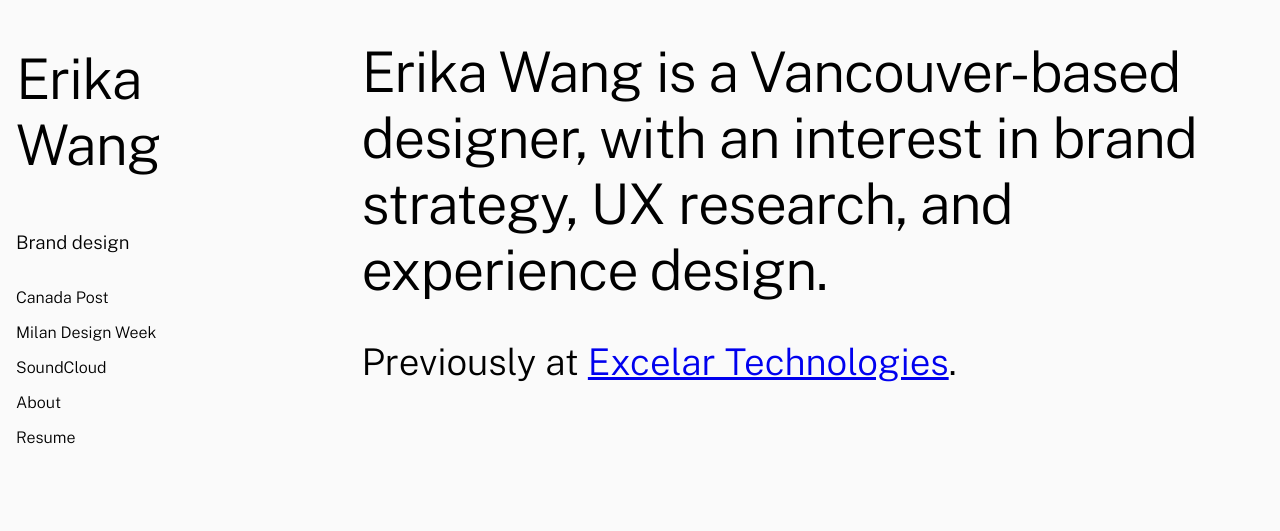
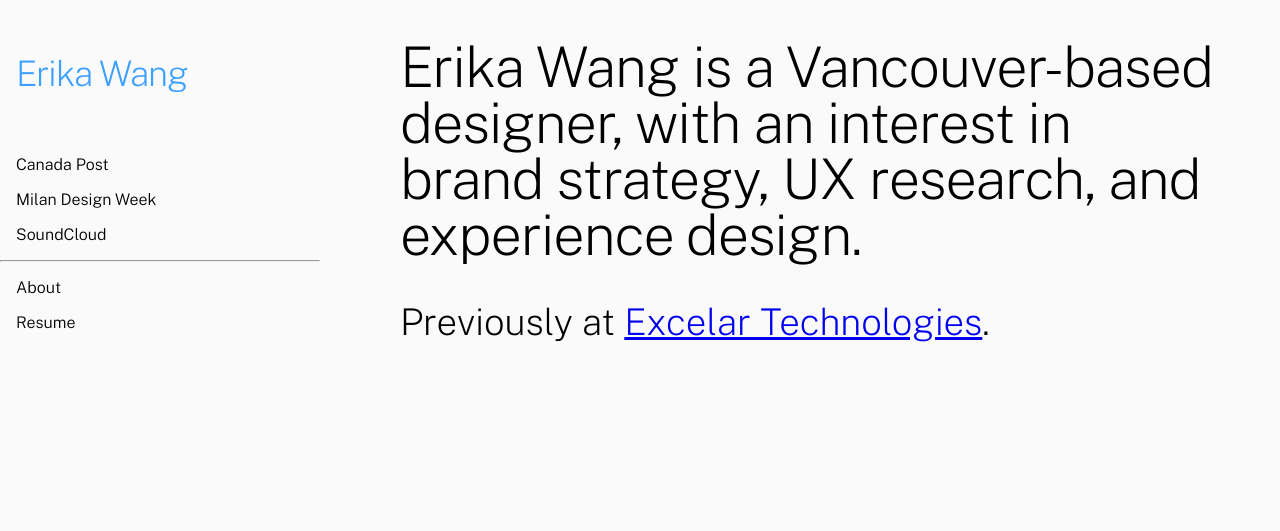
Before and after one commit to erikawawawa/erikawawawa.github.io, an Astro site: page / in a window 1280 px wide. Built offline with nearby package versions, Linux system fonts and the light colour scheme; Astro itself is replaced by a stand-in of ours.

Commit message:
fixing stuff

```diff
--- a/src/components/Navbar.astro
+++ b/src/components/Navbar.astro
@@ -7,18 +7,20 @@ const currentPath = pathname.slice(1); // remove the first "/"
 ---
 
 <ul>
-	<li><h1><a href="/">Erika Wang</a></h1></li>
-	<li><h3>
+	<li><h1 ><a class="blue" href="/">Erika Wang</a></h1></li>
+	<!-- <li><h3>
 	  Brand design
-	  </h3></li>
+	  </h3></li> -->
   <li><a class={currentPath === "carriersthatcare" ? "active" : ""} href="/carriersthatcare">Canada Post</a></li>
 	<li><a class={currentPath === "fuorisalone" ? "active" : ""} href="/fuorisalone">Milan Design Week</a></li>
 	<li><a class={currentPath === "sc-focus" ? "active" : ""} href="/sc-focus">SoundCloud</a></li>
 	<!-- <li><a><h3>
 	  Internship
 	  </h3></a></li>
-	<li><a href="/careflow">CareFlow</a></li> -->
-	<li><a class={currentPath === "about" ? "active" : ""} href="/about">
+
+      <li><a href="/careflow">CareFlow</a></li> -->
+	<hr>
+      <li><a class={currentPath === "about" ? "active" : ""} href="/about">
 	  About
 	  </a></li>
       <li><a href="https://drive.google.com/file/d/1nC4aRLPUDE3zWpH1NjcSoiwINQORwxyv/view?usp=drive_link"
--- a/src/layouts/Layout-May.astro
+++ b/src/layouts/Layout-May.astro
@@ -23,7 +23,7 @@ import Navbar from "../components/Navbar.astro";
 <body>
     <Navbar/>
 
-<main style="margin-left:27%;padding:1px 16px;height:1000px;">
+<main style="margin-left:30%;padding:1px 16px;height:1000px;">
     <slot />
 </main>
 </body>
@@ -73,6 +73,7 @@ import Navbar from "../components/Navbar.astro";
     line-height: 100%;
 }
 
+
     html {
     font-family: "Public Sans", sans-serif;
       /* font-family: "Noto Serif", serif; */
@@ -81,17 +82,28 @@ import Navbar from "../components/Navbar.astro";
       color: #000;
     }
 
+    .headline{
+    font-family: "Noto Serif", serif;
+    font-weight: 300;
+    line-height: 100%;
+}
     body {
       margin: 0;
     }
 
-    h1,h2,h3, p{
-        font-weight: 300;
+    h1,h2,h3{
+        font-weight: 200;
         letter-spacing: -2%;
-        max-width:96%;
+        max-width:95%;
+    }
 
+    p{
+        letter-spacing: -2%;
+        max-width:95%;
     }
+
     h1{
+        line-height: 100%;
         font-size: 3.5rem;
         letter-spacing: -1px;
     }
@@ -126,7 +138,6 @@ import Navbar from "../components/Navbar.astro";
     }
 
     li a.active {
-
       background-color: blue;
       color: white;
     }
@@ -143,4 +154,9 @@ import Navbar from "../components/Navbar.astro";
         grid-template-rows: 1fr;
         grid-column-gap: 0.1em;
       }
+
+    .blue{
+        font-size: 2.2rem;
+        color: #3CA0FF;
+    }
     </style>
```
